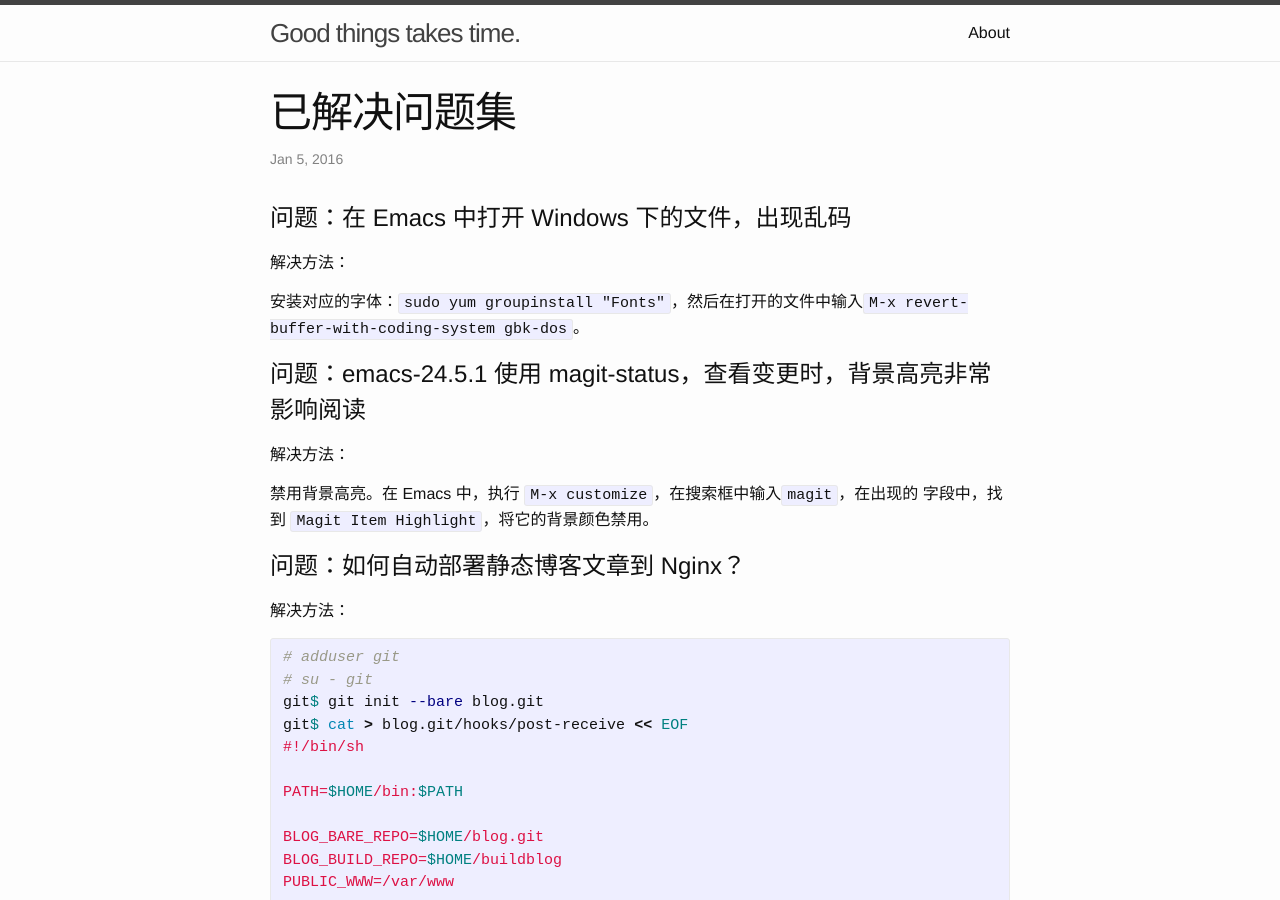
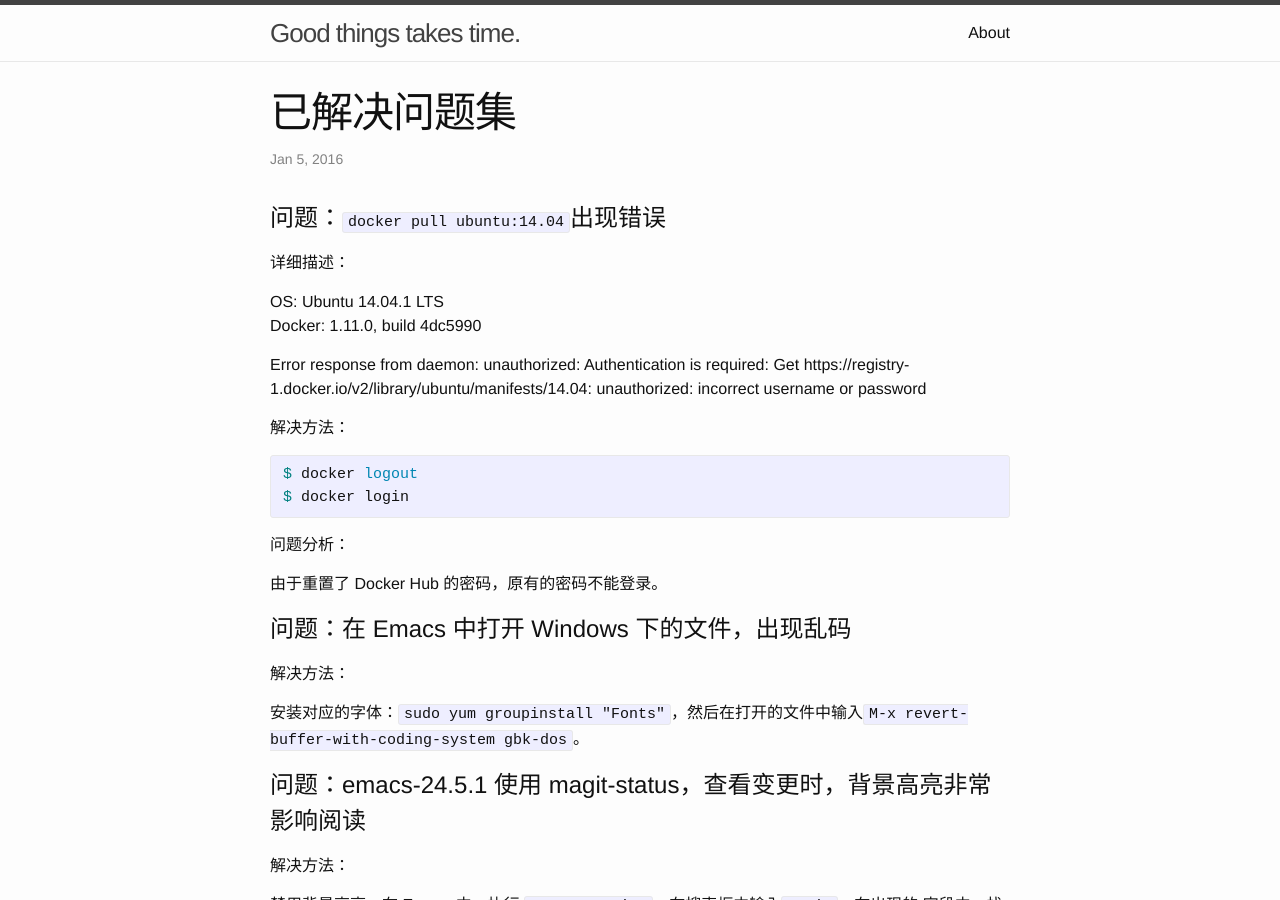
Before and after one commit to mofaph/mofaph.github.io, a Jekyll site: the page built from _posts/2016-01-05-problem-solved.md, in a window 1280 px wide and 900 px high. Built offline with Jekyll 4.4.1, drawn with Linux system fonts in a browser that asks for light colours; Markdown is read by kramdown in place of the engine named in the settings.

Commit message:
program-solved: 解决重置密码后，docker pull出现错误的问题

```diff
--- a/_posts/2016-01-05-problem-solved.md
+++ b/_posts/2016-01-05-problem-solved.md
@@ -2,6 +2,26 @@
 title: 已解决问题集
 layout: post
 ---
+
+# 问题：`docker pull ubuntu:14.04`出现错误
+
+详细描述：
+
+OS: Ubuntu 14.04.1 LTS
+Docker: 1.11.0, build 4dc5990
+
+Error response from daemon: unauthorized: Authentication is required: Get https://registry-1.docker.io/v2/library/ubuntu/manifests/14.04: unauthorized: incorrect username or password
+
+解决方法：
+
+{% highlight bash %}
+$ docker logout
+$ docker login
+{% endhighlight %}
+
+问题分析：
+
+由于重置了 Docker Hub 的密码，原有的密码不能登录。
 
 # 问题：在 Emacs 中打开 Windows 下的文件，出现乱码
 
```
